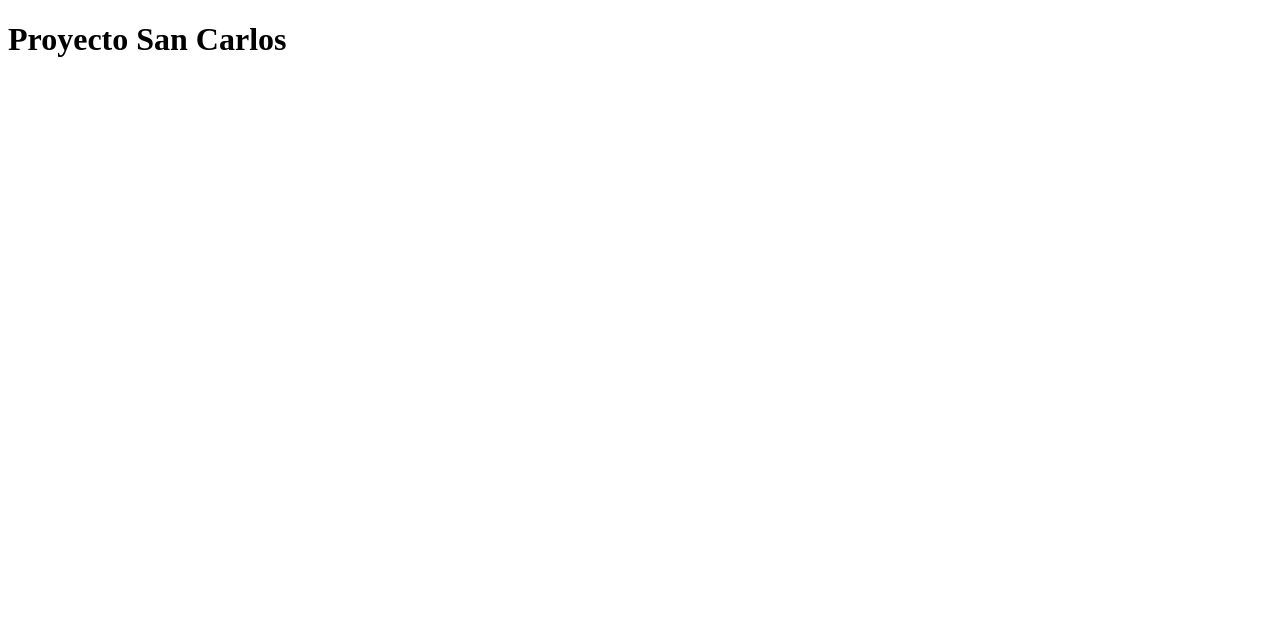
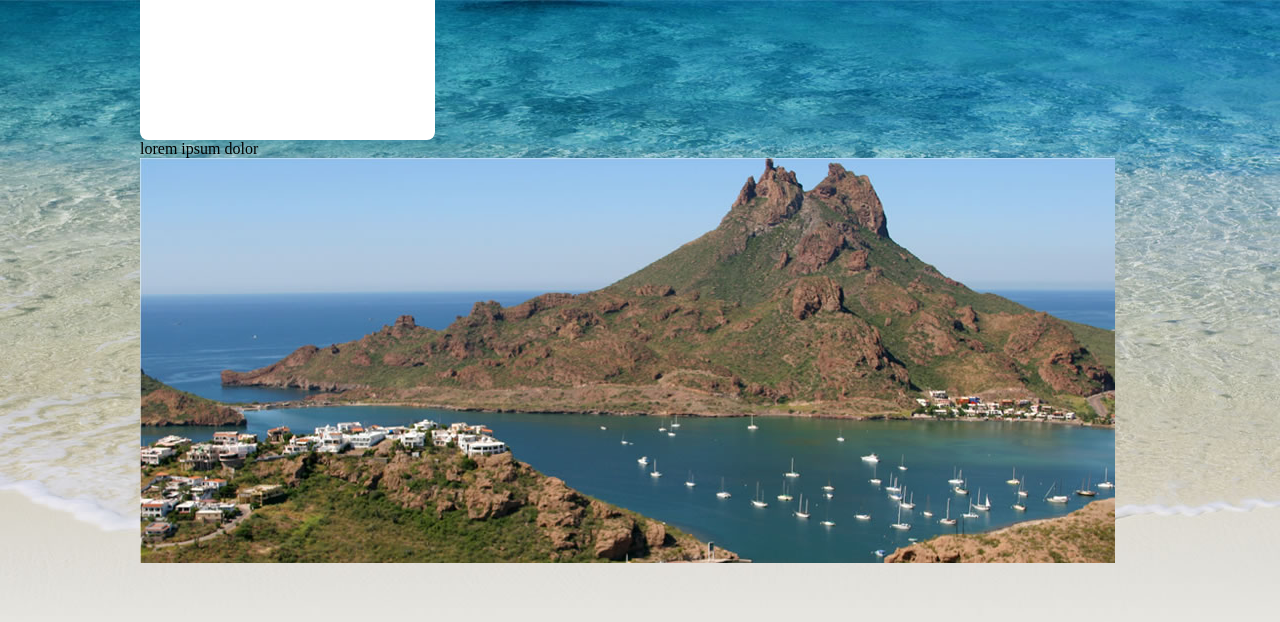
Before and after one commit to alonso-gomez/topico, a plain HTML site: page san-carlos/index.html in a window 1280 px wide. Shown: the top 622 px of the page. Drawn offline with Linux system fonts and the light colour scheme.

Commit message:
Proyecto al día 17 de septiembre de 2020

```diff
--- /dev/null
+++ b/san-carlos/css/main.css
@@ -0,0 +1,27 @@
+body {
+	background: #eae9e4 url('../images/bgMain.jpg') no-repeat top;
+	margin: 0;
+}
+
+#wrapper_main {
+	width: 1000px;
+	margin-left: auto;
+	margin-right: auto;
+}
+
+#header_title {
+	width: 295px;
+	height: 140px;
+	background-color: white;
+	margin: 0;
+	border-bottom-right-radius: 8px;
+	border-bottom-left-radius: 8px;
+}
+
+
+
+
+
+.hidden {
+	visibility: hidden;
+}
--- a/san-carlos/index.html
+++ b/san-carlos/index.html
@@ -4,8 +4,24 @@
 	<meta charset="UTF-8">
 	<meta name="viewport" content="width=device-width, initial-scale=1.0">
 	<title>Proyecto San Carlos</title>
+	<link rel="stylesheet" href="css/main.css">
 </head>
 <body>
-	<h1>Proyecto San Carlos</h1>
+	<div id="wrapper_main">
+		<header id="header" style="height: 1500px;">
+			<h1 id="header_title"><span class="hidden">Guaymas, San Carlos: Un paraiso para vivirlo</span></h1>
+			<section id="redes_sociales">lorem ipsum dolor</section>
+			<img src="images/mainSlider1.jpg" alt="Hermosa imagen del Cerro Teta Cabra al atardecer...">
+		</header>
+		<nav id="menu_main">
+
+		</nav>
+		<section id="content">
+
+		</section>
+		<aside id="sidebar">
+
+		</aside>
+	</div>
 </body>
 </html>
```
